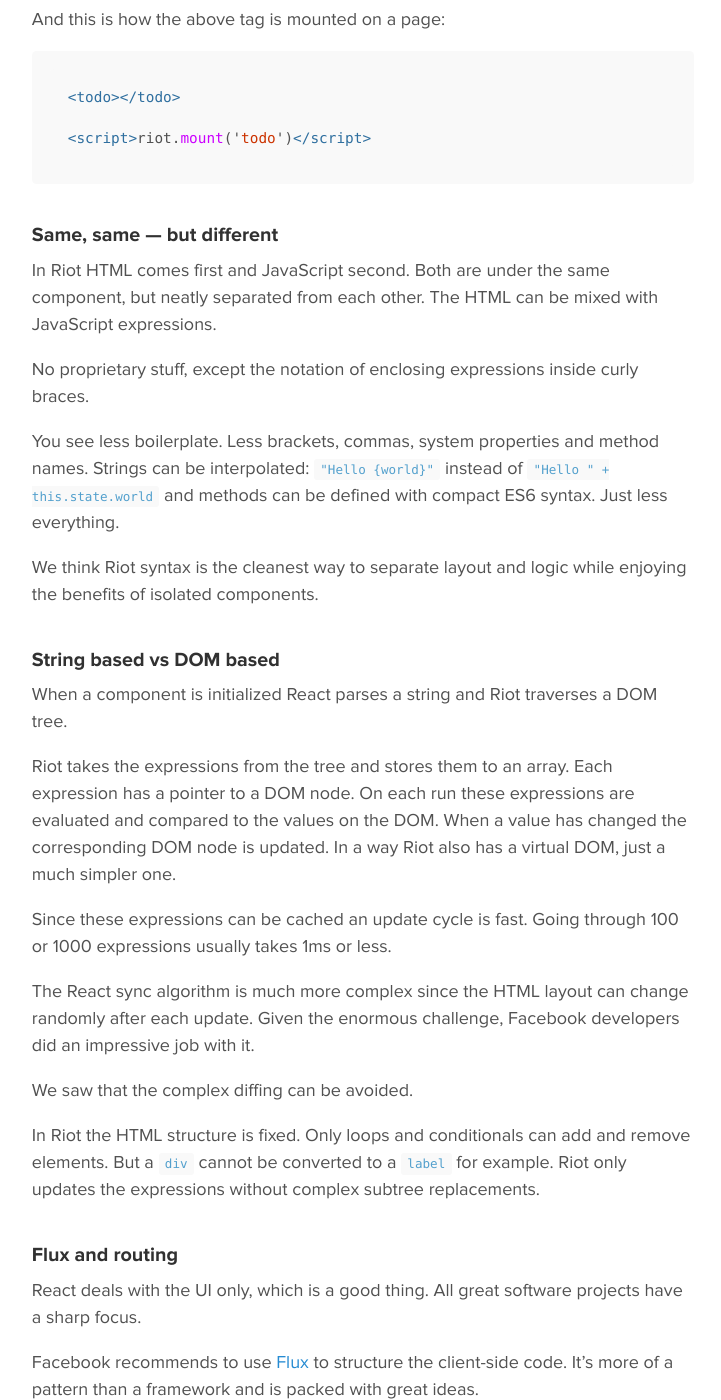
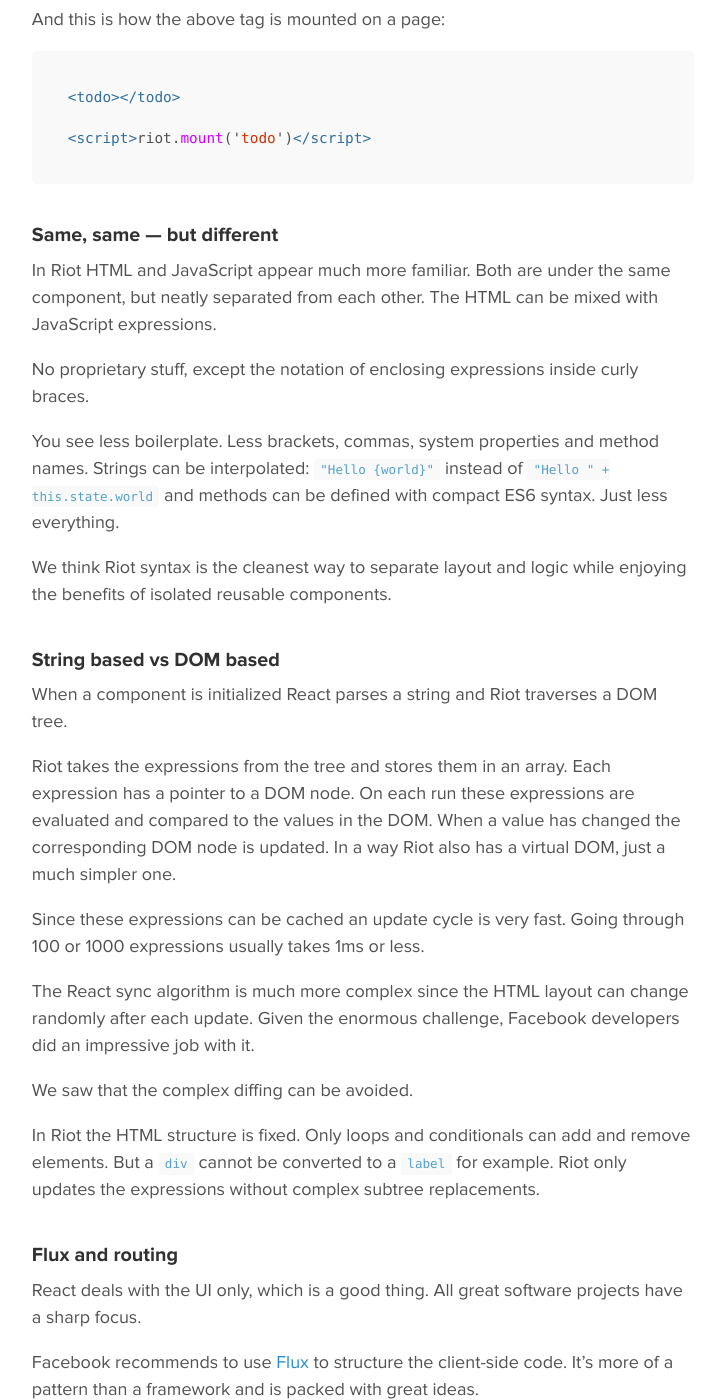
Before and after one commit to riot/riot.github.io, a Jekyll site: the page built from compare.md, in a window 1280 px wide and 1400 px high, scrolled down 2325 px. Shown: the whole window, without its empty margins (277-998 px from the left). Built offline with Jekyll 4.4.1, drawn with Linux system fonts in a browser that asks for light colours; Markdown is read by kramdown in place of the engine named in the settings; some of the changed text lies outside the part shown.

Commit message:
Minor changes

```diff
--- a/compare.md
+++ b/compare.md
@@ -17,7 +17,7 @@
 
 By combining these related technologies together under the same component the system becomes cleaner. We respect React because of this important insight.
 
-React worked well for us, and we still use it in our [Disqus Importer](/importer/) but we were bothered by the syntax and size of React (*especially* the syntax). We started thinking it could be simpler; both internally and for the user.
+React worked well for us, and we still use it in our [Disqus Importer](/importer/) but we were bothered by the size and syntax of React (*especially* the syntax). We started thinking it could be simpler; both internally and for the user.
 
 
 ### React syntax
@@ -104,22 +104,22 @@
 
 ### Same, same — but different
 
-In Riot HTML comes first and JavaScript second. Both are under the same component, but neatly separated from each other. The HTML can be mixed with JavaScript expressions.
+In Riot HTML and JavaScript appear much more familiar. Both are under the same component, but neatly separated from each other. The HTML can be mixed with JavaScript expressions.
 
 No proprietary stuff, except the notation of enclosing expressions inside curly braces.
 
 You see less boilerplate. Less brackets, commas, system properties and method names. Strings can be interpolated: `"Hello {world}"` instead of `"Hello " + this.state.world` and methods can be defined with compact ES6 syntax. Just less everything.
 
-We think Riot syntax is the cleanest way to separate layout and logic while enjoying the benefits of isolated components.
+We think Riot syntax is the cleanest way to separate layout and logic while enjoying the benefits of isolated reusable components.
 
 
 ### String based vs DOM based
 
 When a component is initialized React parses a string and Riot traverses a DOM tree.
 
-Riot takes the expressions from the tree and stores them to an array. Each expression has a pointer to a DOM node. On each run these expressions are evaluated and compared to the values on the DOM. When a value has changed the corresponding DOM node is updated. In a way Riot also has a virtual DOM, just a much simpler one.
+Riot takes the expressions from the tree and stores them in an array. Each expression has a pointer to a DOM node. On each run these expressions are evaluated and compared to the values in the DOM. When a value has changed the corresponding DOM node is updated. In a way Riot also has a virtual DOM, just a much simpler one.
 
-Since these expressions can be cached an update cycle is fast. Going through 100 or 1000 expressions usually takes 1ms or less.
+Since these expressions can be cached an update cycle is very fast. Going through 100 or 1000 expressions usually takes 1ms or less.
 
 The React sync algorithm is much more complex since the HTML layout can change randomly after each update. Given the enormous challenge, Facebook developers did an impressive job with it.
 
@@ -203,4 +199,4 @@
 
 Polymer is based on experimental technology. Native Web Component support is not present in Safari or IE. IE status is "under consideration" and Safari plans are uncertain. Some WebKit [commits](https://lists.webkit.org/pipermail/webkit-dev/2013-May/024894.html) hint that they plan not to support it at all. And Polymer is only capable of polyfilling the _latest versions_ of “evergreen”  browsers (IE 10+).
 
-Polymer project is over [2 years old](https://github.com/Polymer/polymer/commit/0452ada044a6fc5818902e685fb07bb4678b2bc2) and it hasn't gained any significant adoption. It's  uncertain whether Web Components will ever be natively supported.
+Polymer project is over [2 years old](https://github.com/Polymer/polymer/commit/0452ada044a6fc5818902e685fb07bb4678b2bc2) and it hasn't gained any significant adoption. It's uncertain whether Web Components will ever be natively supported.
```
Also changed, not shown: other parts of compare.md (+6 -10 lines).
